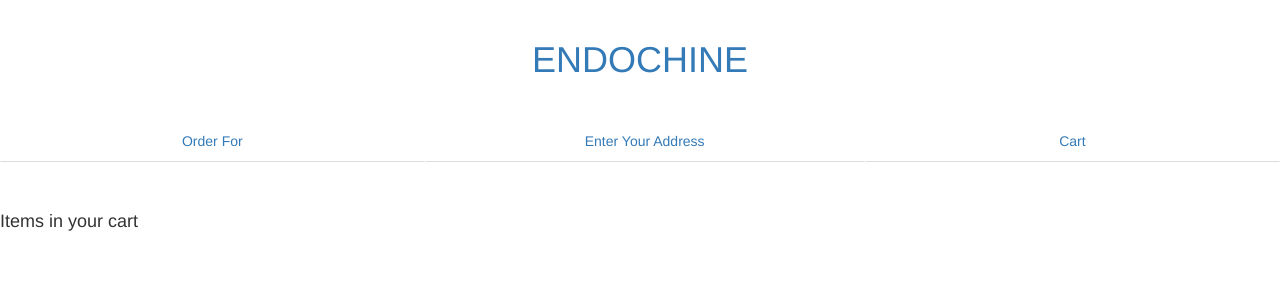
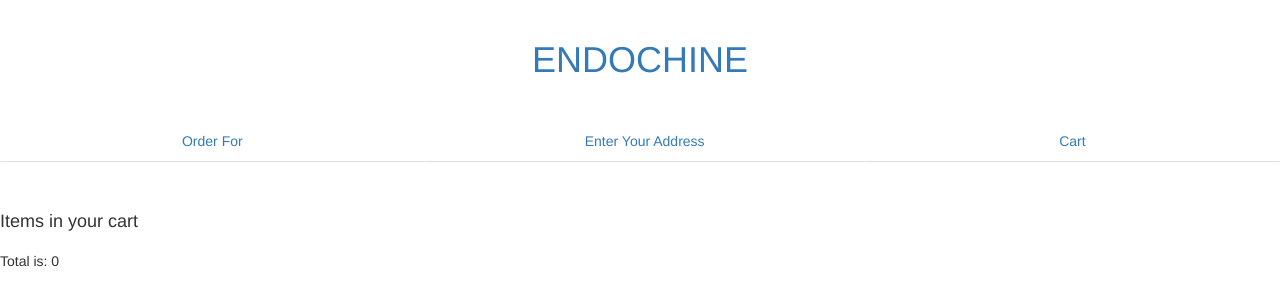
Before and after one commit to cheungsp/Endochine, a React (Create React App) app: page /cart in a window 1280 px wide. Shown: the top 306 px of the page. Built offline with nearby package versions, Linux system fonts and the light colour scheme.

Commit message:
cart total sum

```diff
--- a/public/index.html
+++ b/public/index.html
@@ -23,7 +23,7 @@
       work correctly both with client-side routing and a non-root public URL.
       Learn how to configure a non-root public URL by running `npm run build`.
     -->
-    <title>React App</title>
+    <title>Endochine</title>
   </head>
   <body>
     <noscript>
--- a/src/components/Item/index.js
+++ b/src/components/Item/index.js
@@ -1,6 +1,8 @@
 import React, { Component } from 'react';
 import { connect } from 'react-redux';
 import * as actions from '../../actions';
+import './style.css';
+import items from '../../data/items';
 
 class Item extends Component {
   handleClick() {
@@ -8,9 +10,12 @@
   }
 
   render() {
+    const name = String(this.props.item);
+    const item = items.filter((item) => item.name === name)[0];
     return (
       <li className="list-group-item">
-            {this.props.item}
+        {/* {this.props.item} */}
+        <span>{item.name}</span> - $<span className="pricetag">{item.price.toFixed(2)}</span>
         <button
           onClick={this.handleClick.bind(this)}
           className="btn btn-danger right">
--- a/src/containers/Cart/index.js
+++ b/src/containers/Cart/index.js
@@ -52,6 +52,19 @@
 
  componentWillMount() {
    this.props.fetchItems();
+   this.forceUpdate()
+ }
+
+ componentDidMount() {
+  //  let elements = document.getElementsByClassName('pricetag');
+  //  let allElements = Array.prototype.slice.call(elements);
+  //  let sum_array = allElements.map(function(x) {
+  //    return parseInt(x.innerHTML);
+  //  });
+  //  let total_sum = sum_array.reduce(function(sum, value) {
+  //    return sum + value;
+  //   }, 0);
+  //   console.log(total_sum);
  }
 
  handleInputChange(event) {
@@ -60,7 +73,6 @@
 
  handleFormSubmit(event) {
    event.preventDefault();
-
    this.props.createItem(this.state.item, Math.floor(Math.random() * 20))
  }
 
@@ -70,7 +82,17 @@
    });
  }
 
+
  render() {
+   let elements = document.getElementsByClassName('pricetag');
+   let allElements = Array.prototype.slice.call(elements);
+   let sum_array = allElements.map(function(x) {
+     return parseFloat(x.innerHTML);
+   });
+   let total_sum = sum_array.reduce(function(sum, value) {
+     return sum + value;
+    }, 0);
+
    return (
      <div>
        <h4>Items in your cart</h4>
@@ -87,6 +109,7 @@
        <ul className="list-group">
          {this.renderItems()}
        </ul>
+       <span>Total is: {total_sum}</span>
      </div>
    );
  }
```
Also changed, not shown: src/components/Item/style.css (added). Lines whose indentation alone changed are shown as unchanged.
